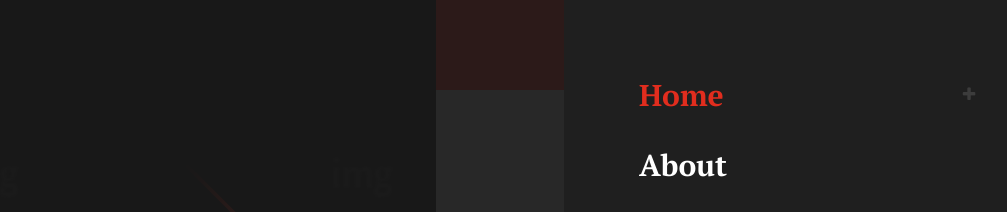
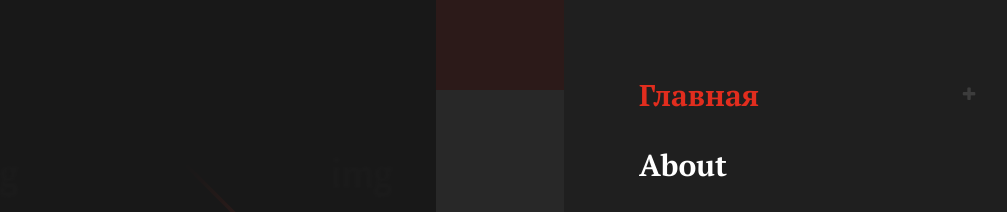
Before and after one commit to nikexen/Potency, a plain HTML site: page potency-html/index.html in a window 1280 px wide. Both pictures are taken after a click on the link 1235 px from the left and 60 px from the top of the page. Shown: the top 212 px of the page, 204-1211 px from the left. Drawn offline with nearby package versions, Linux system fonts and the light colour scheme; files that its build step writes are made by us from their sources.

Commit message:
Заменил home на Главная

```diff
--- a/potency-html/index.html
+++ b/potency-html/index.html
@@ -123,7 +123,7 @@
                     <div class="menu-top-main">
                         <ul class="mainmenu">
                             <li>
-                                <a href="#hero-block" class="active">Home</a>
+                                <a href="#hero-block" class="active">Главная</a>
                                 <ul class="sub-menu">
                                     <li><a href="index.html">Home one</a></li>
                                     <li><a href="index-02.html">Home two</a></li>
```
